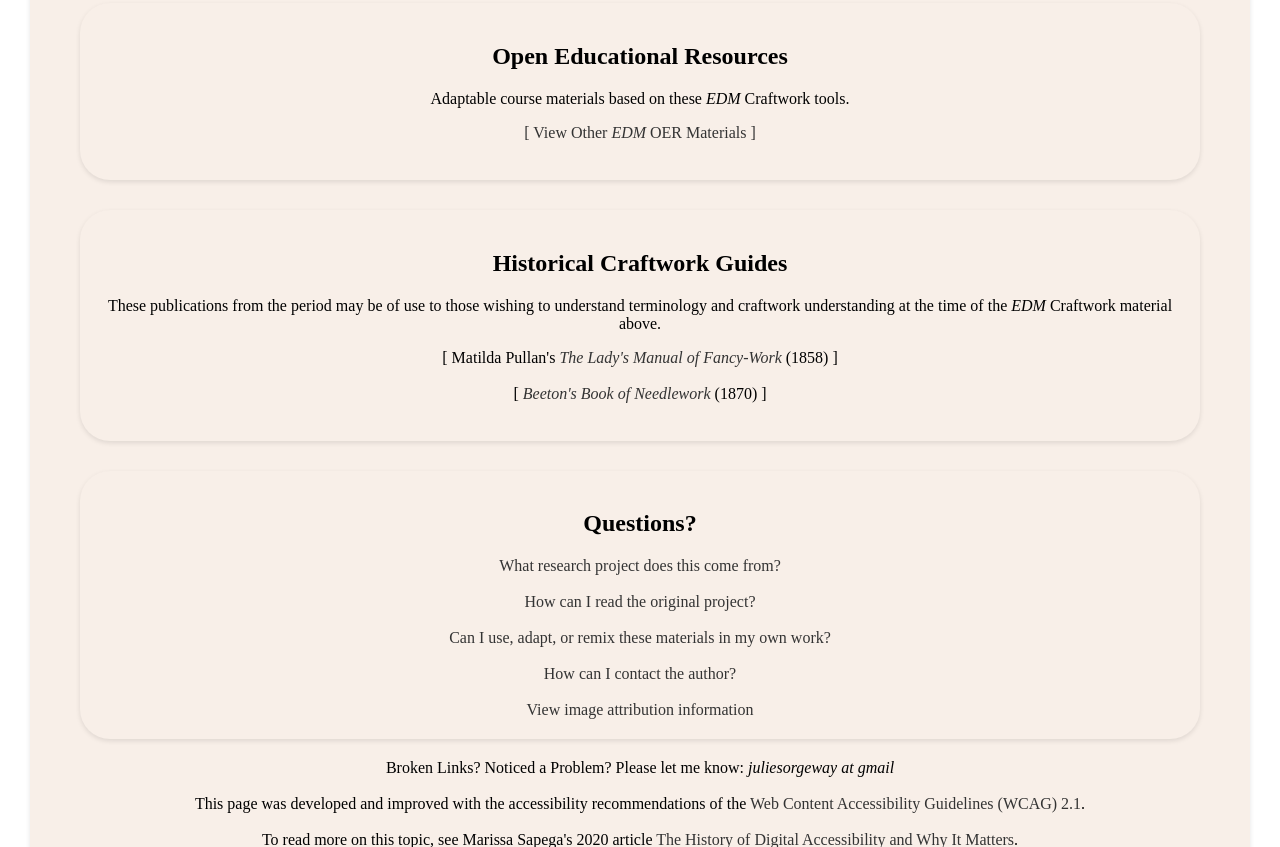
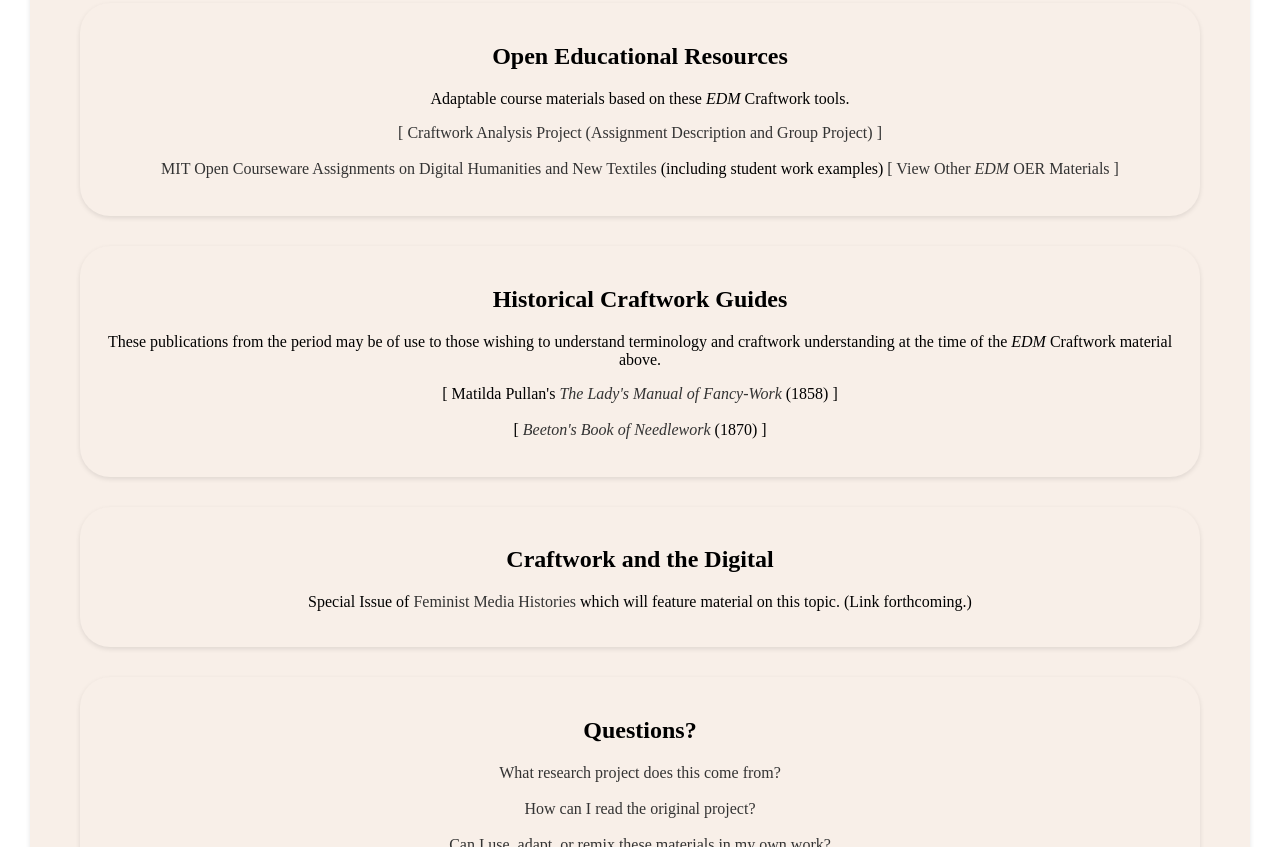
Before and after one commit to jmsw/edm-craftwork, a plain HTML site: page index.html in a window 1280 px wide. Shown: the part 1037-1884 px from the top of the page. Drawn offline with Linux system fonts and the light colour scheme.

Commit message:
add more oer

```diff
--- a/index.html
+++ b/index.html
@@ -90,6 +90,8 @@
 <div class="card">
   <h2>Open Educational Resources</h2>
   <p>Adaptable course materials based on these <i>EDM</i> Craftwork tools.</p>
+  <a href="https://jmsw.github.io/oer/">[ Craftwork Analysis Project (Assignment Description and Group Project) ]<br><br>
+  MIT Open Courseware Assignments on <a href="https://ocw.mit.edu/courses/mas-962-special-topics-new-textiles-spring-2010/pages/assignments-and-projects/knit-woven-embroidery-or-print/">Digital Humanities and New Textiles</a> (including student work examples)
   <a href="https://jmsw.github.io/oer/">[ View Other <i>EDM</i> OER Materials ]<br><br></a>
 </div>
 
@@ -98,6 +100,11 @@
   <p>These publications from the period may be of use to those wishing to understand terminology and craftwork understanding at the time of the <i>EDM</i> Craftwork material above.</p>
   [ Matilda Pullan's <a href="https://archive.org/details/ladysmanualoffan1858pull"><i>The Lady's Manual of Fancy-Work</i></a> (1858)  ]<br><br>
   [ <a href="https://archive.org/details/krl00402947"><i>Beeton's Book of Needlework</i></a> (1870)  ]<br><br>
+</div>
+
+<div class="card">
+  <h2>Craftwork and the Digital</h2>
+  <p>Special Issue of <a href="https://online.ucpress.edu/fmh">Feminist Media Histories</a> which will feature material on this topic. (Link forthcoming.) </p>
 </div>
 
 <div class="card">
```
